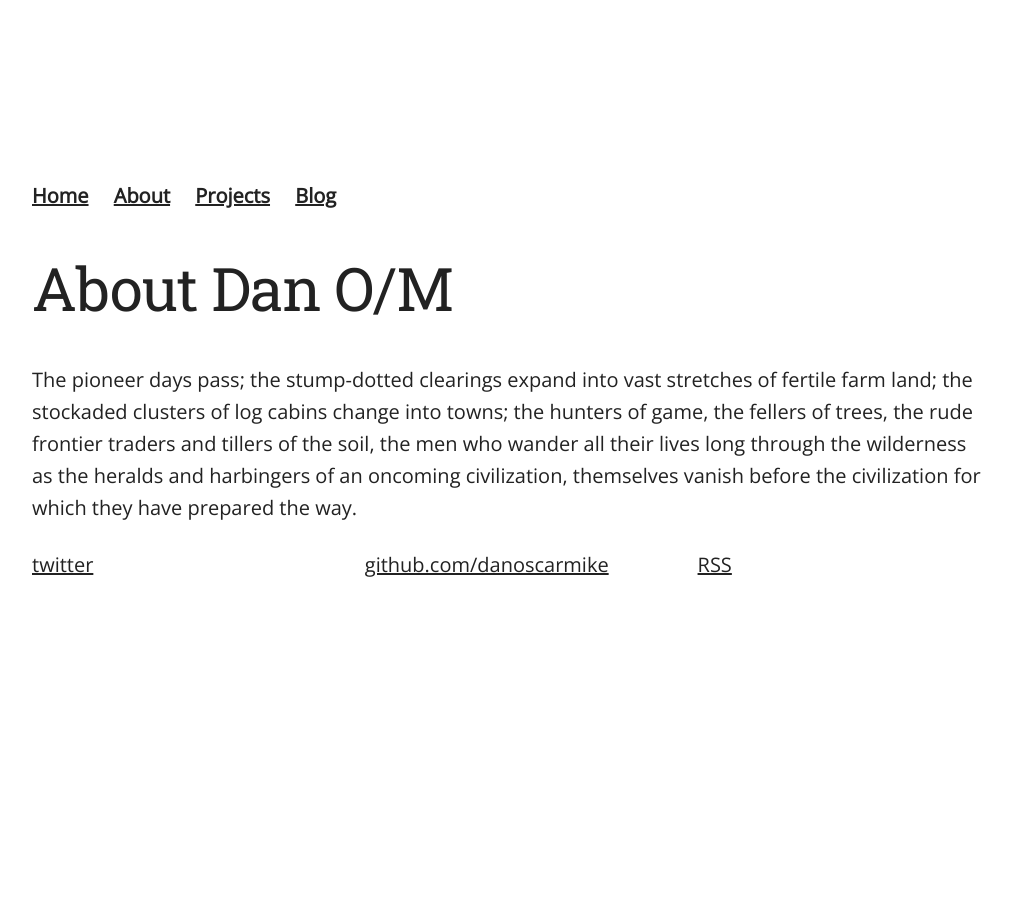
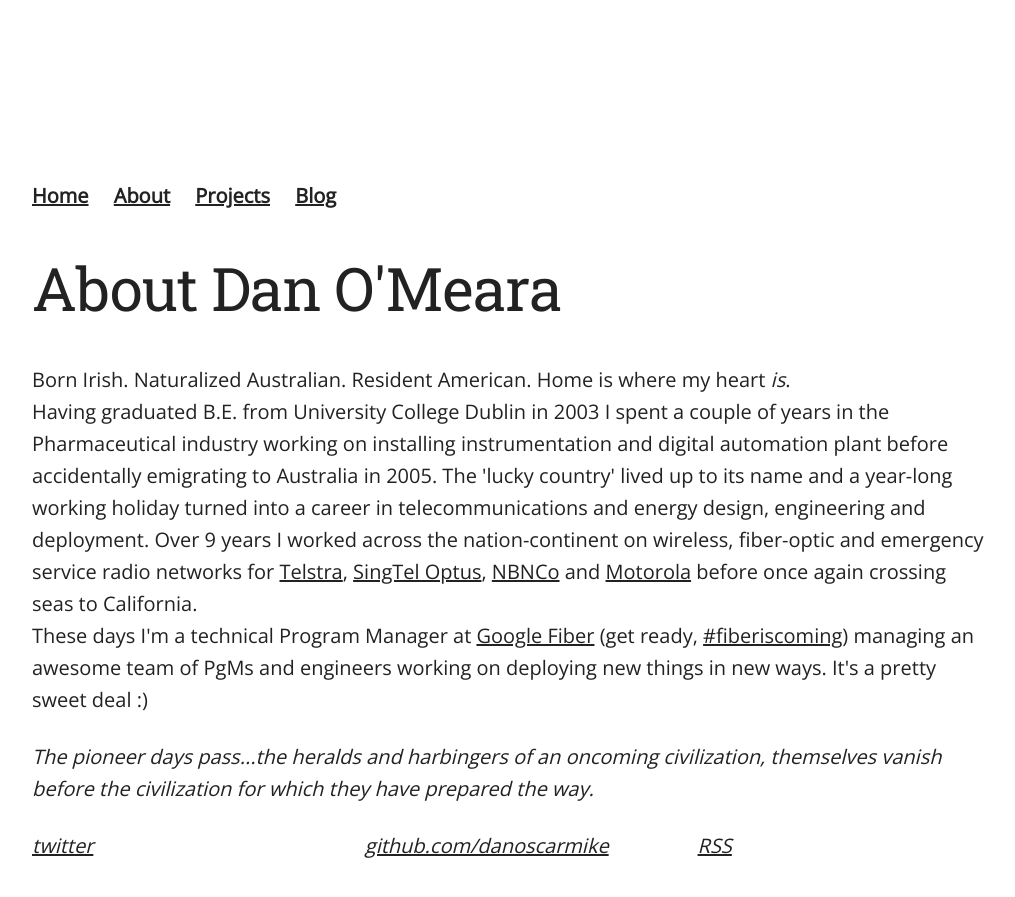
Before and after one commit to danoscarmike/danoscarmike.github.io, a Jekyll site: the page built from about/index.html, in a window 1280 px wide. Shown: the top 897 px of the page, without its empty margins (128-1143 px from the left). Built offline with Jekyll 4.4.1, drawn with Linux system fonts in a browser that asks for light colours.

Commit message:
css debug

```diff
--- a/about/index.html
+++ b/about/index.html
@@ -1,16 +1,30 @@
 ---
 layout: default
-title: About Dan O&sol;M
+title: About Dan O&apos;Meara
 ---
 <div>
 <h1>{{ page.title }}</h1>
 </div>
 <div>
-  <p>The pioneer days pass; the stump-dotted clearings expand into vast
-    stretches of fertile farm land; the stockaded clusters of log cabins
-    change into towns; the hunters of game, the fellers of trees, the rude
-    frontier traders and tillers of the soil, the men who wander all their
-    lives long through the wilderness as the heralds and harbingers of an
+	<p>Born Irish.  Naturalized Australian.  Resident American.  Home is where
+	my heart <em>is</em>.<br>
+	Having graduated B.E. from University College Dublin in 2003 I spent a couple
+	of years in the Pharmaceutical industry working on installing instrumentation
+	and digital automation plant before accidentally emigrating to Australia in
+	2005.  The 'lucky country' lived up to its name and a year-long working
+	holiday turned into a career in telecommunications and energy design, engineering
+	and deployment.  Over 9 years I worked across the nation-continent on wireless,
+	fiber-optic and emergency service radio networks for <a href="telstra.com.au">
+		Telstra</a>, <a href="optus.com.au">SingTel Optus</a>, <a href="nbnco.com.au">
+			NBNCo</a> and <a href="motorolasolutions.com">Motorola</a> before once again
+	crossing seas to California.<br>
+	These days I'm a technical Program Manager at <a href="fiber.google.com">Google Fiber</a>
+	(get ready, <a href="twitter.com/#fiberiscoming">#fiberiscoming</a>) managing
+	an awesome team of PgMs and engineers working on deploying new things in new
+	ways.  It's a pretty sweet deal :)</p>
+</div>
+<div>
+	<p><em>The pioneer days pass...the heralds and harbingers of an
     oncoming civilization, themselves vanish before the civilization for
     which they have prepared the way.</p>
 </div>
```
Also changed, not shown: index.html (+5 -4 lines).
